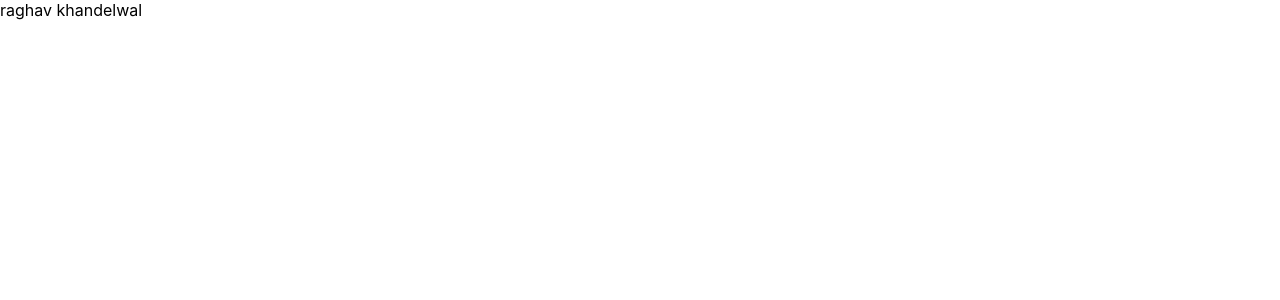
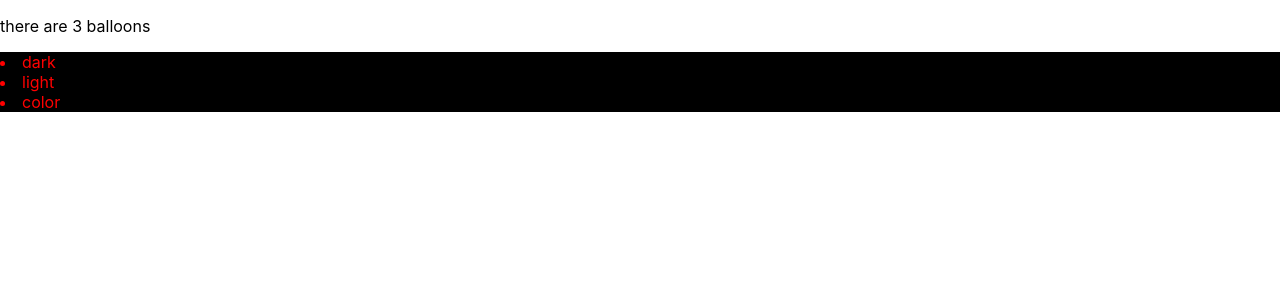
Before and after one commit to RaghavSpecialYou/crash, a React (Create React App) app: page / in a window 1280 px wide. Shown: the top 300 px of the page. Built offline with nearby package versions, Linux system fonts and the light colour scheme.

Commit message:
third commit

```diff
--- a/src/App.js
+++ b/src/App.js
@@ -1,7 +1,60 @@
-import React from "react";
+import React, { useState } from "react";
+
+const initialArray = [
+  { id: 1, balloon: "dark" },
+  { id: 2, balloon: "light" },
+  { id: 3, balloon: "color" },
+];
+
+const style = {
+  color: "red",
+  backgroundColor: "black",
+};
 
 const App = () => {
-  return <div>raghav khandelwal</div>;
+  const updateArray = initialArray;
+  const [show, setShow] = useState(true);
+  console.log(show);
+  return (
+    <>
+      <p
+        onClick={() => {
+          setShow(false);
+        }}
+      >
+        there are {updateArray.length} balloons
+      </p>
+      {updateArray.map((updateArr) => (
+        <ListSubapp
+          key={updateArr.id}
+          updateArr={updateArr}
+          style={style}
+          propass="text"
+        />
+      ))}
+    </>
+  );
 };
 
+const ListSubapp = ({ updateArr, style }) => {
+  return (
+    <>
+      <li style={style}>{updateArr.balloon}</li>
+    </>
+  );
+};
+
+// const App = () => {
+//   const updateArray = initialArray;
+//   return (
+//     <>
+//       {updateArray.map((updateArr) => (
+//         <li key={updateArr.id} style={style}>
+//           {updateArr.balloon}
+//         </li>
+//       ))}
+//     </>
+//   );
+// };
+
 export default App;
```
